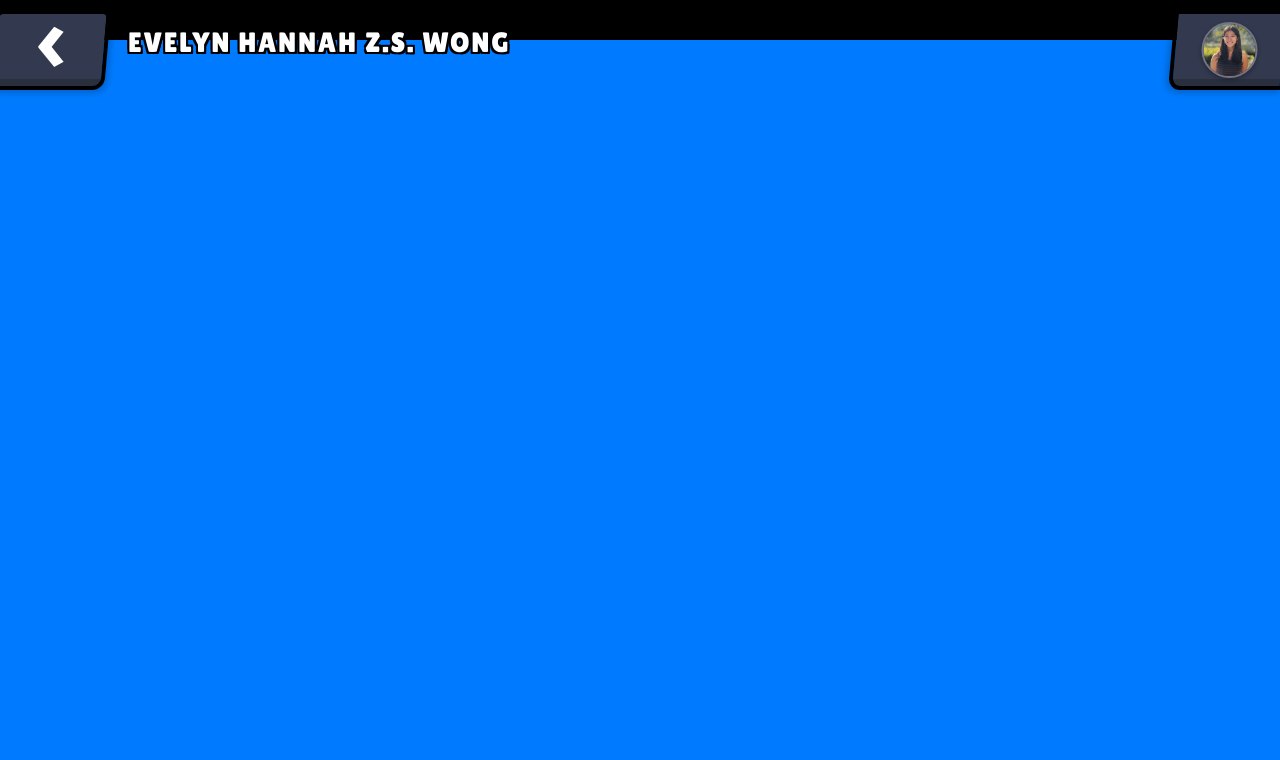
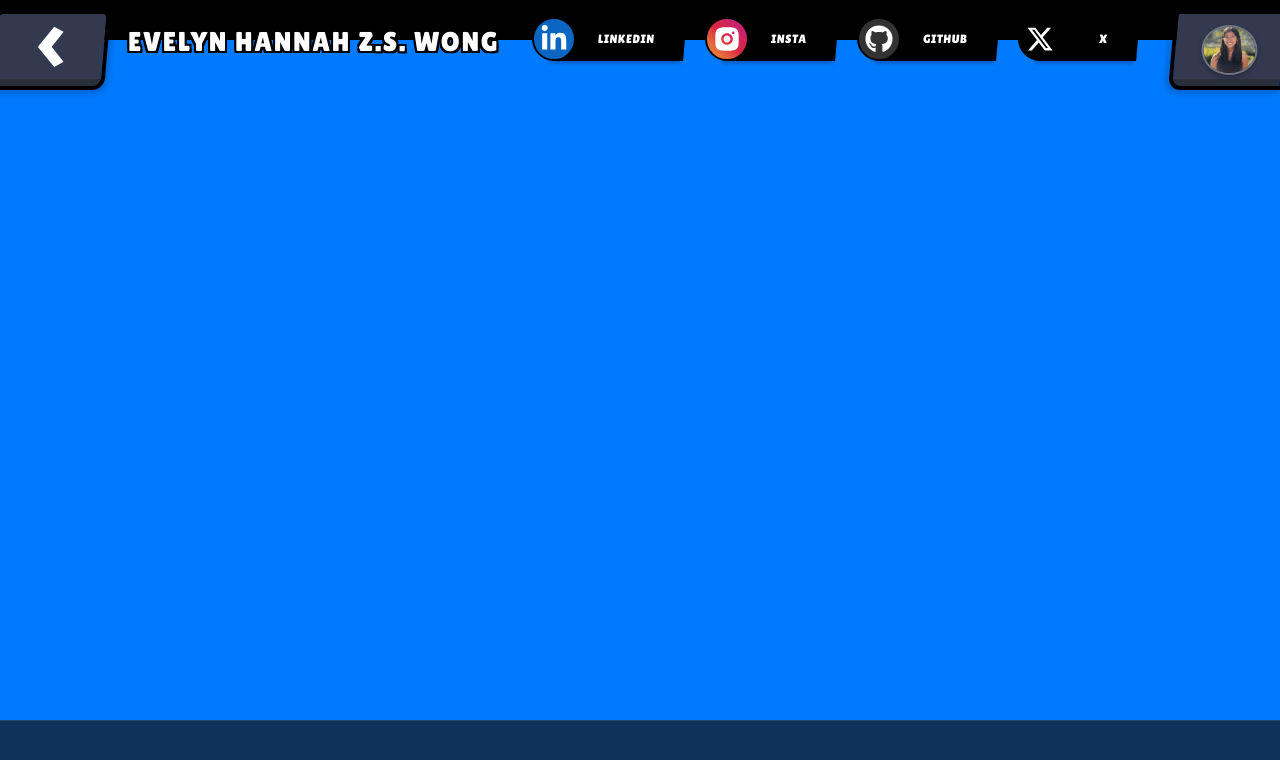
Before and after one commit to DefNotEv/personalreact, a React (Vite) app: page /portfolio in a window 1280 px wide. Shown: the top 760 px of the page. Built offline with nearby package versions, Linux system fonts and the light colour scheme.

Commit message:
websites and bar

```diff
--- a/package.json
+++ b/package.json
@@ -12,6 +12,7 @@
   "dependencies": {
     "react": "^19.2.0",
     "react-dom": "^19.2.0",
+    "react-icons": "^5.5.0",
     "react-router-dom": "^7.9.6"
   },
   "devDependencies": {
--- a/src/App.css
+++ b/src/App.css
@@ -44,7 +44,7 @@
 
   width: 60vw;
   max-width: var(--phone-max-width);
-  height: calc(90vw * (1 / var(--phone-ratio)));
+  height: calc(60vw * (1 / var(--phone-ratio)));
   max-height: 90vh;
 
   background: #1a1a1a;
--- a/src/App.tsx
+++ b/src/App.tsx
@@ -125,7 +125,7 @@ function LoadingScreen(): React.ReactNode {
       }, 150); // Blue background appears 150ms after text starts fading
 
       return () => clearTimeout(blueBgTimer);
-    }, 1700); // Start fading text after 1.7 seconds
+    }, 2500); // Start fading text after 1.7 seconds
 
     // Cleanup function
     return () => {
--- a/src/components/Portfolio.css
+++ b/src/components/Portfolio.css
@@ -28,6 +28,65 @@
   transition: background-color 0.4s ease-in-out, opacity 0.5s ease-in-out;
 }
 
+.portfolio {
+  position: relative;
+  width: 100%;
+  min-height: 100vh;
+  background-color: black;
+  color: white;
+  font-family: 'Acropolis', sans-serif;
+  overflow: hidden;
+  display: flex;
+  flex-direction: column;
+  padding-bottom: 60px; /* Space for the bottom bar */
+  box-sizing: border-box;
+}
+
+.bottom-bar {
+  position: fixed;
+  bottom: 0;
+  left: 0;
+  width: 100%;
+  height: 10%;
+  background-color: rgba(20, 20, 20, 0.7);
+  backdrop-filter: blur(10px);
+  display: flex;
+  justify-content: center;
+  align-items: center;
+  border-top: 1px solid rgba(255, 255, 255, 0.1);
+  z-index: 100;
+  padding: 0 20px;
+}
+
+.bottom-bar-content {
+  display: flex;
+  justify-content: space-between;
+  align-items: center;
+  width: 100%;
+  max-width: 1200px;
+  margin: 0 auto;
+}
+
+.bottom-bar p {
+  margin: 0;
+  font-size: 0.9rem;
+  color: rgba(255, 255, 255, 0.7);
+}
+
+.social-links {
+  display: flex;
+  gap: 15px;
+}
+
+.social-links a {
+  color: rgba(255, 255, 255, 0.7);
+  transition: color 0.3s ease;
+}
+
+.social-links a:hover {
+  color: white;
+}
+
 /* Exit animation */
 .portfolio-container.exiting {
   opacity: 0.8;
@@ -37,7 +96,9 @@
 .portfolio-container.exiting .status-bar,
 .portfolio-container.exiting .back-button,
 .portfolio-container.exiting .name-text,
-.portfolio-container.exiting .top-right-parallelogram {
+.portfolio-container.exiting .top-right-parallelogram,
+.portfolio-container.exiting .top-right-short-parallelogram,
+.portfolio-container.exiting .social-icon {
   opacity: 0;
   transition: opacity 0.3s ease-in-out;
 }
@@ -149,16 +210,171 @@
 }
 
 .top-right-parallelogram .headshot {
-  width: 7vh; /* Increased from 6vh to make the headshot larger */
-  height: 7vh; /* Increased from 6vh to make the headshot larger */
-  min-width: 50px;
-  min-height: 50px;
+  width: 70%; /* Relative to parallelogram height */
+  height: 70%; /* Maintain aspect ratio */
+  max-width: 7vh; /* Maximum size */
+  max-height: 7vh; /* Maximum size */
+  min-width: 30px;
+  min-height: 30px;
   border-radius: 50%;
   object-fit: cover;
   transform: skewX(5deg);
   border: 2px solid rgba(255, 255, 255, 0.3);
   box-shadow: 0 2px 4px rgba(0, 0, 0, 0.3);
-  transition: width 0.2s ease, height 0.2s ease;
+  transition: all 0.3s ease;
+}
+
+/* Container for short parallelograms */
+.short-parallelograms {
+  position: fixed;
+  top: 1.5%;
+  right: 8%;
+  z-index: 10;
+  display: flex;
+  align-items: flex-start;
+  height: 10vh;
+  padding-top: 5px;
+}
+
+/* Shorter parallelograms */
+.top-right-short-parallelogram {
+  width: auto; /* Changed from fixed width to auto to accommodate text */
+  min-width: 12.5vh; /* Minimum width to maintain size */
+  height: 5.5vh; /* Reduced from 7vh to 5.5vh */
+  background: #000000; /* Pure black */
+  border: 2px solid #000;
+  border-bottom-left-radius: 4px; /* Reduced from 8px */
+  transform: skewX(-5deg);
+  margin-right: 5vh;
+  opacity: 0;
+  transition: opacity 0.5s ease-in, transform 0.2s ease, background-color 0.2s ease, color 0.2s ease;
+  box-shadow: -2px 2px 4px rgba(0,0,0,0.3);
+  position: relative;
+  overflow: visible; /* Allow the circle to be visible outside the element */
+  padding: 0 2vh 0 3.5vh; /* Added right padding for text */
+  cursor: pointer;
+  display: inline-flex;
+  align-items: center;
+  justify-content: center;
+  gap: 0.5vh;
+  text-decoration: none;
+  color: white;
+  font-family: 'Lilita One', cursive;
+  font-weight: normal;
+  font-size: 1.5vh;
+  text-transform: uppercase;
+  letter-spacing: 0.05em;
+}
+
+/* Ensure text stays white on hover */
+.top-right-short-parallelogram:hover,
+.top-right-short-parallelogram:hover .website-name {
+  color: white;
+  text-decoration: none;
+}
+
+.website-name {
+  text-shadow: 1px 1px 2px rgba(0,0,0,0.5);
+  white-space: nowrap;
+  padding: 0 1.5vh 0 0.5vh; /* More padding on the right, less on the left */
+  font-family: 'Lilita One', cursive;
+  font-weight: normal;
+  font-size: 1.5vh;
+  letter-spacing: 0.05em;
+  margin-left: 1.5vh; /* Push text slightly to the right */
+  text-align: right; /* Align text to the right within its container */
+  flex-grow: 1; /* Allow the text to take available space */
+}
+
+.social-icon {
+  position: absolute;
+  left: -2.75vh;
+  top: 50%;
+  transform: translateY(-50%) skewX(5deg);
+  width: 5.5vh;
+  height: 5.5vh;
+  border: 2px solid #000;
+  border-radius: 50%;
+  display: flex;
+  align-items: center;
+  justify-content: center;
+  color: white;
+  font-size: 3.5vh;
+  z-index: 1;
+  transition: transform 0.2s ease, box-shadow 0.2s ease;
+}
+
+/* Hover effects */
+.top-right-short-parallelogram:hover {
+  transform: skewX(-5deg) scale(1.05);
+  z-index: 2;
+}
+
+.top-right-short-parallelogram:hover .social-icon {
+  transform: translateY(-50%) skewX(5deg) scale(1.1);
+  box-shadow: 0 0 10px rgba(0,0,0,0.3);
+}
+
+/* Active/pressed effect */
+.top-right-short-parallelogram:active {
+  transform: skewX(-5deg) scale(0.98);
+}
+
+.top-right-short-parallelogram:active .social-icon {
+  transform: translateY(-50%) skewX(5deg) scale(0.95);
+}
+
+/* Focus styles for accessibility */
+.top-right-short-parallelogram:focus {
+  outline: none;
+}
+
+/* Show focus ring only for keyboard navigation */
+.top-right-short-parallelogram:focus-visible {
+  outline: 2px solid rgba(255, 255, 255, 0.5);
+  outline-offset: 2px;
+}
+
+/* Remove focus ring for mouse/touch users */
+.top-right-short-parallelogram:focus:not(:focus-visible) {
+  outline: none;
+  box-shadow: none;
+}
+
+/* LinkedIn (first circle) */
+.social-icon.linkedin {
+  background: #0a66c2;
+}
+
+.top-right-short-parallelogram:hover .linkedin {
+  background: #004182;
+}
+
+/* Instagram (second circle) */
+.social-icon.instagram {
+  background: linear-gradient(45deg, #f09433, #e6683c, #dc2743, #cc2366, #bc1888);
+}
+
+/* GitHub (third circle) */
+.social-icon.github {
+  background: #333;
+}
+
+.top-right-short-parallelogram:hover .github {
+  background: #24292e;
+}
+
+/* X/Twitter (fourth circle) */
+.social-icon.x {
+  background: #000;
+}
+
+.top-right-short-parallelogram:hover .x {
+  background: #14171a;
+}
+
+.top-right-short-parallelogram.visible {
+  opacity: 1;
 }
 
 /* Name text styling */
@@ -169,21 +385,34 @@
   left: 10%; /* Position to the right of the back button */
   font-family: 'Lilita One', sans-serif;
   color: white;
-  font-size: 1.75em; /* 20px / 16px = 1.25em */
+  font-size: clamp(1rem, 1.5vw + 0.5rem, 1.8rem);
   text-transform: uppercase;
-  letter-spacing: 0.0625em; /* 1px / 16px = 0.0625em */
+  letter-spacing: 0.0625em;
   text-shadow:
     2px 2px 0 #000,
     -2px -2px 0 #000,
     2px -2px 0 #000,
     -2px 2px 0 #000,
-    2px 2px 0 #000; /* Multiple shadows for border effect */
+    2px 2px 0 #000;
   opacity: 0;
-  transition: opacity 0.5s ease-in;
+  transition: opacity 0.5s ease-in, font-size 0.3s ease;
   white-space: nowrap;
   z-index: 10;
   margin: 0;
   padding: 0;
+  line-height: 1.2;
+}
+
+/* Adjust text shadow for better visibility at smaller sizes */
+@media (max-width: 768px) {
+  .name-text {
+    text-shadow:
+      1px 1px 0 #000,
+      -1px -1px 0 #000,
+      1px -1px 0 #000,
+      -1px 1px 0 #000,
+      1px 1px 0 #000;
+  }
 }
 
 .name-text.visible {
--- a/src/components/Portfolio.tsx
+++ b/src/components/Portfolio.tsx
@@ -1,6 +1,9 @@
 import * as React from 'react';
 import { useEffect, useRef, useState } from 'react';
 import { useNavigate } from 'react-router-dom';
+import { FaLinkedinIn, FaGithub } from 'react-icons/fa';
+import { FaXTwitter } from 'react-icons/fa6';
+import { RiInstagramFill } from 'react-icons/ri';
 import './Portfolio.css';
 import StatusBar from './StatusBar';
 
@@ -22,9 +25,19 @@ function Portfolio(): React.ReactNode {
       } catch (error) {
         console.error('Error playing sound:', error);
       }
+    }
+    // Try to play immediately
+    playSound();
+
+    // Also set up a user interaction listener for autoplay policies
+    const handleUserInteraction = () => {
+      playSound();
+      document.removeEventListener('click', handleUserInteraction);
+      document.removeEventListener('keydown', handleUserInteraction);
     };
 
-    playSound();
+    document.addEventListener('click', handleUserInteraction);
+    document.addEventListener('keydown', handleUserInteraction);
 
     // Show content after a short delay
     const timer = setTimeout(() => {
@@ -68,6 +81,56 @@ function Portfolio(): React.ReactNode {
           EVELYN HANNAH Z.S. WONG
         </div>
       </div>
+      <div className="short-parallelograms">
+        <a
+          href="https://www.linkedin.com/in/evelynhwong"
+          target="_blank"
+          rel="noopener noreferrer"
+          className={`top-right-short-parallelogram ${showContent ? 'visible' : ''}`}
+          aria-label="LinkedIn"
+        >
+          <div className="social-icon linkedin">
+            <FaLinkedinIn />
+          </div>
+          <span className="website-name">LinkedIn</span>
+        </a>
+        <a
+          href="https://www.instagram.com/wong.zs"
+          target="_blank"
+          rel="noopener noreferrer"
+          className={`top-right-short-parallelogram ${showContent ? 'visible' : ''}`}
+          aria-label="Instagram"
+        >
+          <div className="social-icon instagram">
+            <RiInstagramFill />
+          </div>
+          <span className="website-name">Insta</span>
+        </a>
+        <a
+          href="https://github.com/defnotev"
+          target="_blank"
+          rel="noopener noreferrer"
+          className={`top-right-short-parallelogram ${showContent ? 'visible' : ''}`}
+          aria-label="GitHub"
+        >
+          <div className="social-icon github">
+            <FaGithub />
+          </div>
+          <span className="website-name">GitHub</span>
+        </a>
+        <a
+          href="https://twitter.com/evelynhannah_"
+          target="_blank"
+          rel="noopener noreferrer"
+          className={`top-right-short-parallelogram ${showContent ? 'visible' : ''}`}
+          aria-label="X (Twitter)"
+        >
+          <div className="social-icon x">
+            <FaXTwitter />
+          </div>
+          <span className="website-name">X</span>
+        </a>
+      </div>
       <div className="top-right-container">
         <div className={`top-right-parallelogram ${showContent ? 'visible' : ''}`}>
           <img
@@ -77,6 +140,13 @@ function Portfolio(): React.ReactNode {
           />
         </div>
       </div>
+
+      {/* Bottom Bar */}
+      <footer className="bottom-bar">
+        <div className="bottom-bar-content">
+          {/* Empty content as requested */}
+        </div>
+      </footer>
     </div>
   );
 }
```
Also changed, not shown: src/components/OrientationWrapper.tsx (+26 -8 lines), 1 other file (tests, documents, lock files or other folders).
